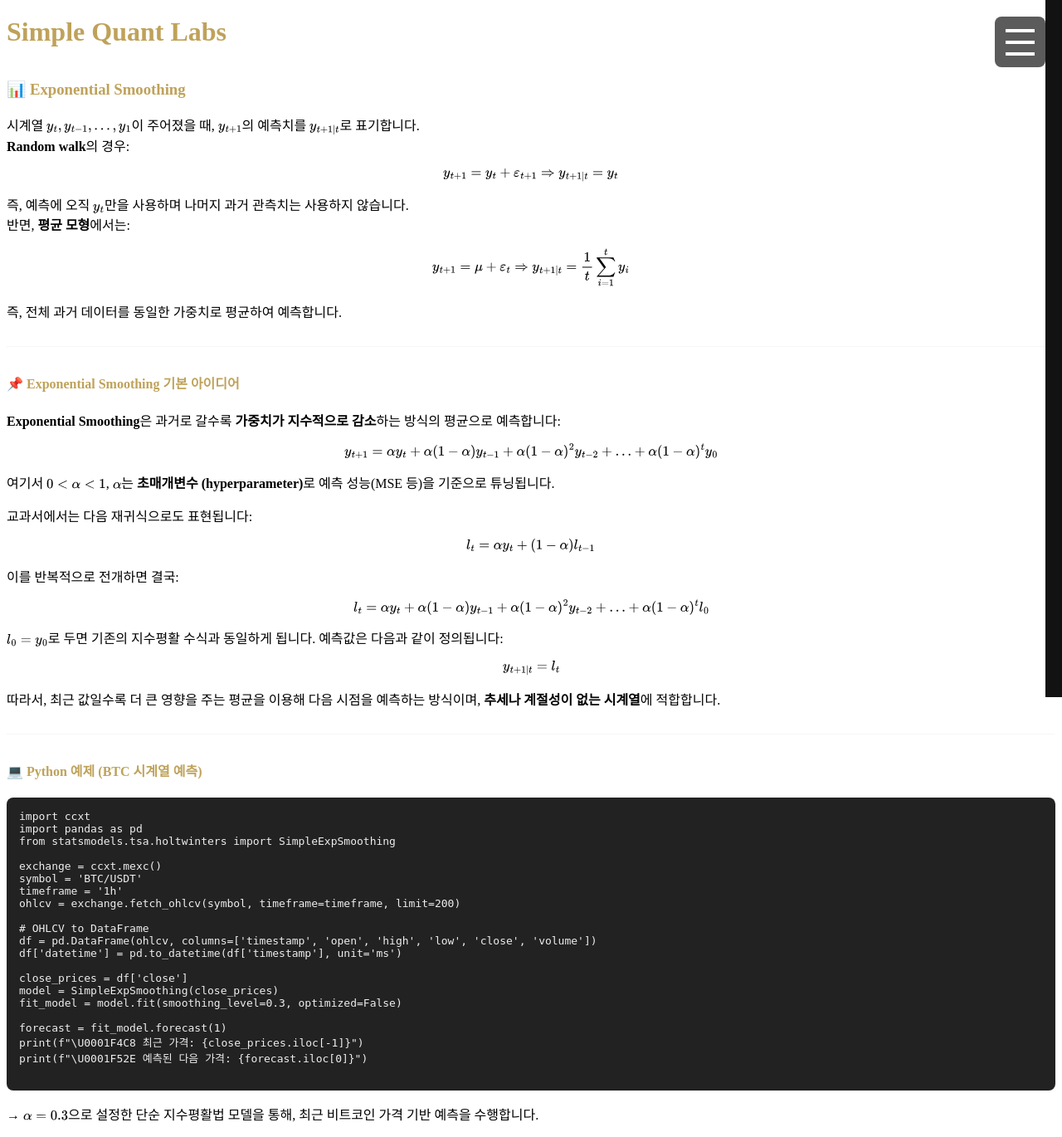
After one commit to puzzlecollector/LLMProphet, a Django app: page /time-series/exponential-smoothing/ in a window 1280 px wide. The commit adds this page. Shown: the whole page at 83% size. Run offline with Django 5.2, Linux system fonts and the light colour scheme.

Commit message:
added exponential smoothing page

```diff
--- a/analyzer/timeseries_views.py
+++ b/analyzer/timeseries_views.py
@@ -11,3 +11,6 @@ def naive_model(request):
 
 def classical_decomposition(request):
     return render(request, "analyzer/classical_decomposition.html")
+
+def exponential_smoothing(request):
+    return render(request, "analyzer/exponential_smoothing.html")
--- a/config/urls.py
+++ b/config/urls.py
@@ -61,4 +61,5 @@ urlpatterns = [
     path("time-series/naive-model/", timeseries_views.naive_model, name="naive-model"),
     path("time-series/basic-terminologies/", timeseries_views.basic_terms, name="basic-term"),
     path("time-series/classical-decomposition/", timeseries_views.classical_decomposition, name="classical-decomposition"),
+    path("time-series/exponential-smoothing/", timeseries_views.exponential_smoothing, name="exponential-smoothing"),
 ]
--- /dev/null
+++ b/templates/analyzer/exponential_smoothing.html
@@ -0,0 +1,122 @@
+{% extends 'base.html' %}
+{% load static %}
+{% block content %}
+
+<!-- ✅ MathJax for LaTeX -->
+<script>
+  window.MathJax = {
+    tex: {
+      inlineMath: [['$', '$'], ['\\(', '\\)']],
+      displayMath: [['$$', '$$'], ['\\[', '\\]']]
+    },
+    svg: { fontCache: 'global' }
+  };
+</script>
+<script async src="https://cdn.jsdelivr.net/npm/mathjax@3/es5/tex-svg.js"></script>
+
+<div class="container">
+  <h1 style="margin-top: 20px; text-align: left;">
+    <a href="{% url 'home-page' %}" style="color: #bfa25a; text-decoration: none;">Simple Quant Labs</a>
+  </h1>
+
+  <div class="analysis-container" style="margin-top: 40px;">
+    <h3 style="color: #bfa25a;">📊 Exponential Smoothing</h3>
+    <p style="color: black;">
+      시계열 \( y_t, y_{t-1}, \ldots, y_1 \)이 주어졌을 때, \( y_{t+1} \)의 예측치를 \( y_{t+1|t} \)로 표기합니다.
+      <br>
+      <strong>Random walk</strong>의 경우:
+    </p>
+
+    <p style="text-align: center; color: black">
+      $$ y_{t+1} = y_t + \varepsilon_{t+1} \Rightarrow y_{t+1|t} = y_t $$
+    </p>
+
+    <p style="color: black;">
+      즉, 예측에 오직 \( y_t \)만을 사용하며 나머지 과거 관측치는 사용하지 않습니다.<br>
+      반면, <strong>평균 모형</strong>에서는:
+    </p>
+
+    <p style="text-align: center; color: black">
+      $$ y_{t+1} = \mu + \varepsilon_t \Rightarrow y_{t+1|t} = \frac{1}{t} \sum_{i=1}^t y_i $$
+    </p>
+
+    <p style="color: black;">
+      즉, 전체 과거 데이터를 동일한 가중치로 평균하여 예측합니다.
+    </p>
+
+    <hr style="border-color: rgba(255,255,255,0.1); margin: 30px 0;">
+
+    <h4 style="color: #bfa25a;">📌 Exponential Smoothing 기본 아이디어</h4>
+    <p style="color: black;">
+      <strong>Exponential Smoothing</strong>은 과거로 갈수록 <strong>가중치가 지수적으로 감소</strong>하는 방식의 평균으로 예측합니다:
+    </p>
+
+    <p style="text-align: center; color: black">
+      $$ y_{t+1} = \alpha y_t + \alpha(1-\alpha)y_{t-1} + \alpha(1-\alpha)^2 y_{t-2} + \ldots + \alpha(1-\alpha)^t y_0 $$
+    </p>
+
+    <p style="color: black;">
+      여기서 \( 0 < \alpha < 1 \), \( \alpha \)는 <strong>초매개변수 (hyperparameter)</strong>로 예측 성능(MSE 등)을 기준으로 튜닝됩니다.
+    </p>
+
+    <p style="color: black;">
+      교과서에서는 다음 재귀식으로도 표현됩니다:
+    </p>
+
+    <p style="text-align: center; color: black">
+      $$ l_t = \alpha y_t + (1-\alpha) l_{t-1} $$
+    </p>
+
+    <p style="color: black;">
+      이를 반복적으로 전개하면 결국:
+    </p>
+
+    <p style="text-align: center; color: black">
+      $$ l_t = \alpha y_t + \alpha(1-\alpha)y_{t-1} + \alpha(1-\alpha)^2 y_{t-2} + \ldots + \alpha(1-\alpha)^t l_0 $$
+    </p>
+
+    <p style="color: black;">
+      \( l_0 = y_0 \)로 두면 기존의 지수평활 수식과 동일하게 됩니다.
+      예측값은 다음과 같이 정의됩니다:
+    </p>
+
+    <p style="text-align: center; color: black">
+      $$ y_{t+1|t} = l_t $$
+    </p>
+
+    <p style="color: black;">
+      따라서, 최근 값일수록 더 큰 영향을 주는 평균을 이용해 다음 시점을 예측하는 방식이며, <strong>추세나 계절성이 없는 시계열</strong>에 적합합니다.
+    </p>
+
+    <hr style="border-color: rgba(255,255,255,0.1); margin: 30px 0;">
+
+    <h4 style="color: #bfa25a;">💻 Python 예제 (BTC 시계열 예측)</h4>
+
+    <pre style="background:#222; color:#eee; padding:15px; border-radius:8px; overflow-x:auto;">
+import ccxt
+import pandas as pd
+from statsmodels.tsa.holtwinters import SimpleExpSmoothing
+
+exchange = ccxt.mexc()
+symbol = 'BTC/USDT'
+timeframe = '1h'
+ohlcv = exchange.fetch_ohlcv(symbol, timeframe=timeframe, limit=200)
+
+# OHLCV to DataFrame
+df = pd.DataFrame(ohlcv, columns=['timestamp', 'open', 'high', 'low', 'close', 'volume'])
+df['datetime'] = pd.to_datetime(df['timestamp'], unit='ms')
+
+close_prices = df['close']
+model = SimpleExpSmoothing(close_prices)
+fit_model = model.fit(smoothing_level=0.3, optimized=False)
+
+forecast = fit_model.forecast(1)
+print(f"\U0001F4C8 최근 가격: {close_prices.iloc[-1]}")
+print(f"\U0001F52E 예측된 다음 가격: {forecast.iloc[0]}")
+    </pre>
+
+    <p style="color: black;">→ \( \alpha = 0.3 \)으로 설정한 단순 지수평활법 모델을 통해, 최근 비트코인 가격 기반 예측을 수행합니다.</p>
+  </div>
+</div>
+
+{% endblock %}
--- a/templates/base.html
+++ b/templates/base.html
@@ -151,6 +151,7 @@
             <a href="{% url 'basic-term' %}">정상과 비정상 시계열</a>
             <a href="{% url 'naive-model' %}">Random Walk</a>
             <a href="{% url 'classical-decomposition' %}">Classical Decomposition</a>
+            <a href="{% url 'exponential-smoothing' %}">Exponential Smoothing</a>
         </div>
         <hr style="border-color: rgba(255, 255, 255, 0.2); margin: 15px 0;">
         <button class="crypto-toggle" onclick="togglePortfolioTheoryMenu()">Portfolio Theory ▼</button>
```
